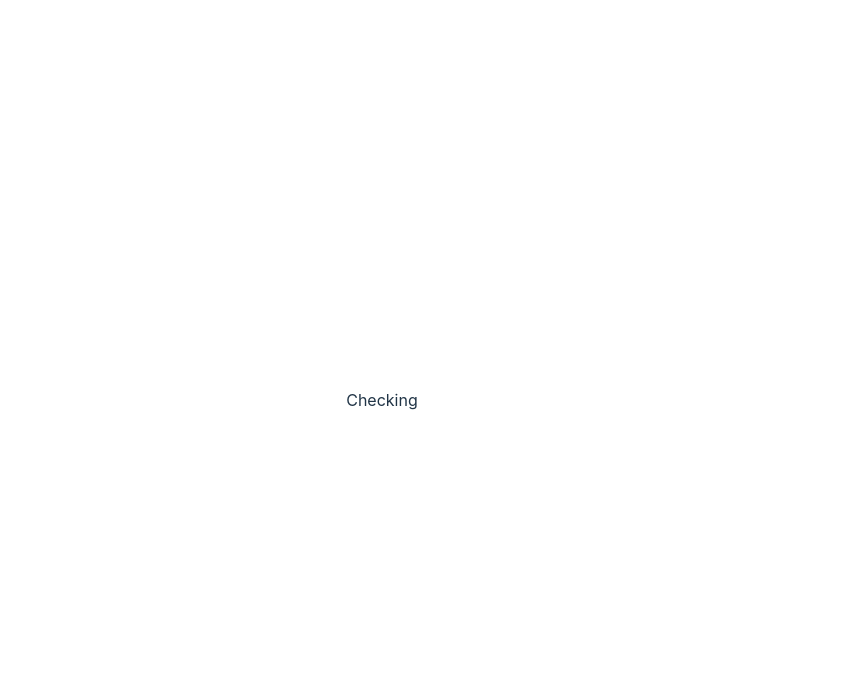
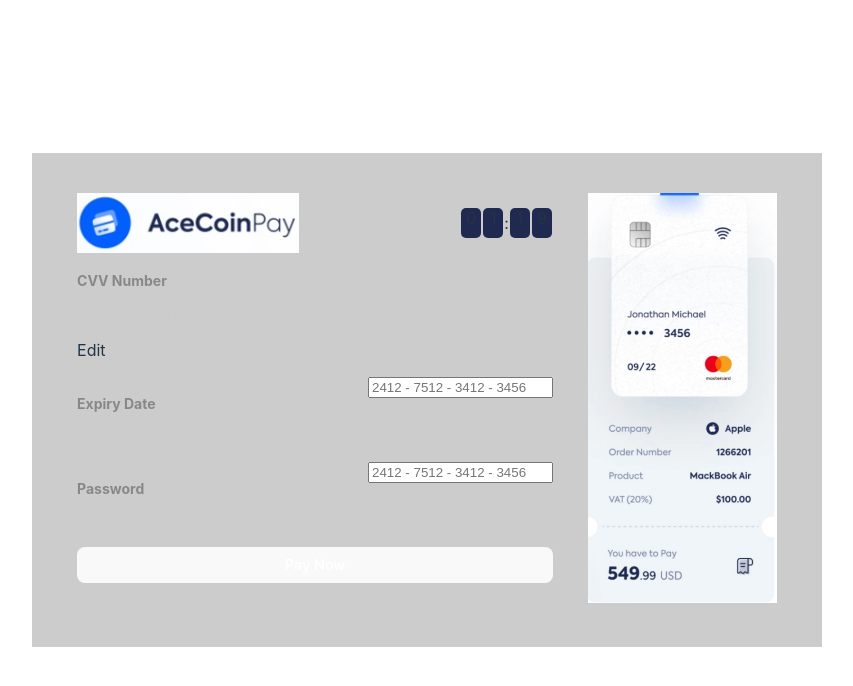
Before and after one commit to KelahKelah/aceCoinPay, a React (Vite) app: page / in a window 1280 px wide. Shown: the top 686 px of the page, without its empty margins (258-1111 px from the left). Built offline with nearby package versions, Linux system fonts and the light colour scheme.

Commit message:
landing page in app.css

```diff
--- a/src/App.jsx
+++ b/src/App.jsx
@@ -1,12 +1,81 @@
-
+import {
+  cardImg,
+  // checkIcon,
+  // masterCardIcon,
+  // menuIcon,
+  logo
+} from './assets/images'
 import './App.css'
 
 function App() {
 
   return (
-    <div>
+    <div className='page-wrap'>
 
-      Checking
+      <div className='card-detail-wrap'>
+
+        <div className='header-wrap'>
+          <img src={logo} alt="logo" />
+
+          <div className='time-wrap'>
+            <span>0</span>
+            <span>1</span>
+            <p>:</p>
+            <span>1</span>
+            <span>9</span>
+
+          </div>
+        </div>
+
+        <div className='card-number-wrap'>
+          <div>
+            <div>
+              <h4 className='title'>CVV Number</h4>
+              <p className='text'>Enter the 16-digit card number on the card</p>
+            </div>
+
+            <div>
+              <p>Edit</p>
+            </div>
+          </div>
+
+          {/* <input /> */}
+
+        </div>
+
+        <div className='cvv-wrap'>
+          <div>
+            <h4 className='title'>Expiry Date</h4>
+            <p className='text'> Enter the expiration date of the card</p>
+          </div>
+
+          <div>
+            <input placeholder='2412 - 7512 - 3412 - 3456' />
+          </div>
+        </div>
+
+
+        <div className='cvv-wrap'>
+          <div>
+            <h4 className='title'>Password</h4>
+            <p className='text'> Enter your dynamic password</p>
+          </div>
+
+          <div>
+            <input placeholder='2412 - 7512 - 3412 - 3456' />
+          </div>
+        </div>
+
+        <button>Pay Now</button>
+
+      </div>
+
+
+
+
+      <div className='card-image-wrap'>
+        <img src={cardImg} alt="" />
+      </div>
     </div>
   )
 }
```
